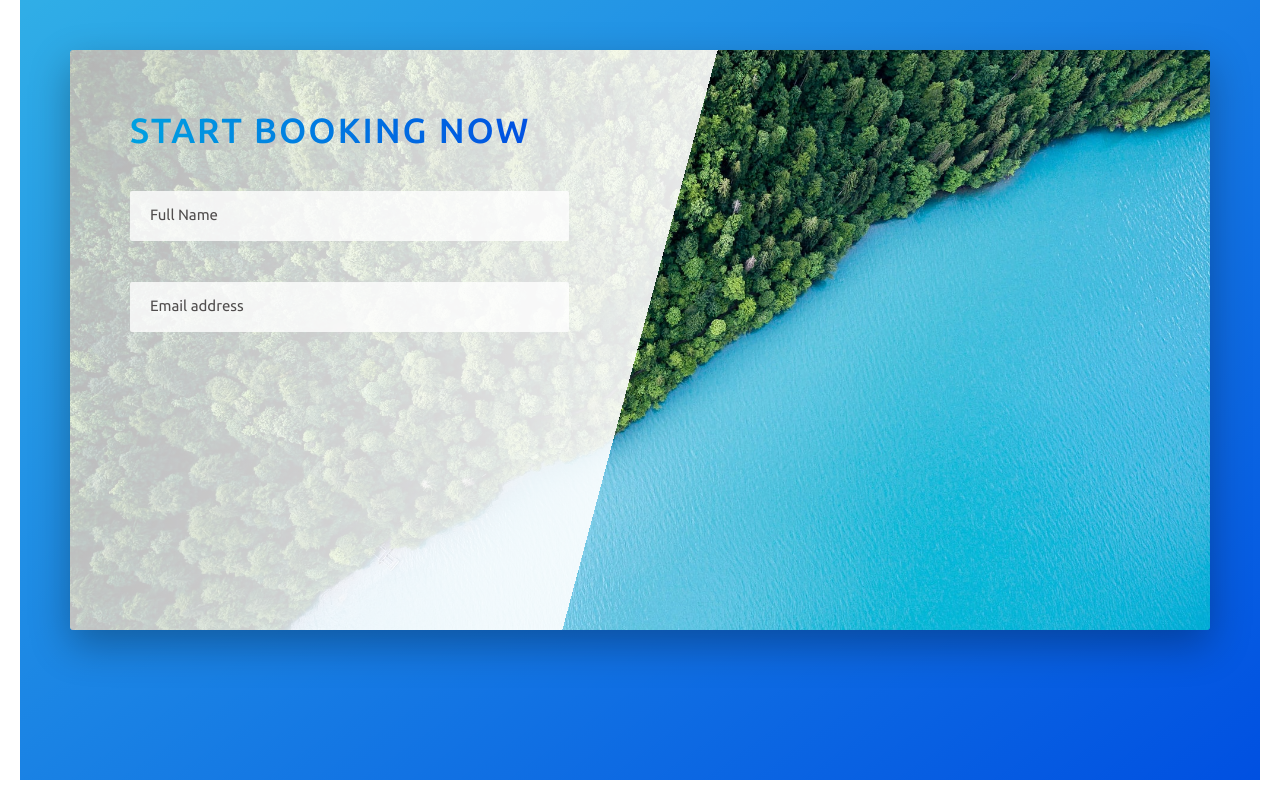
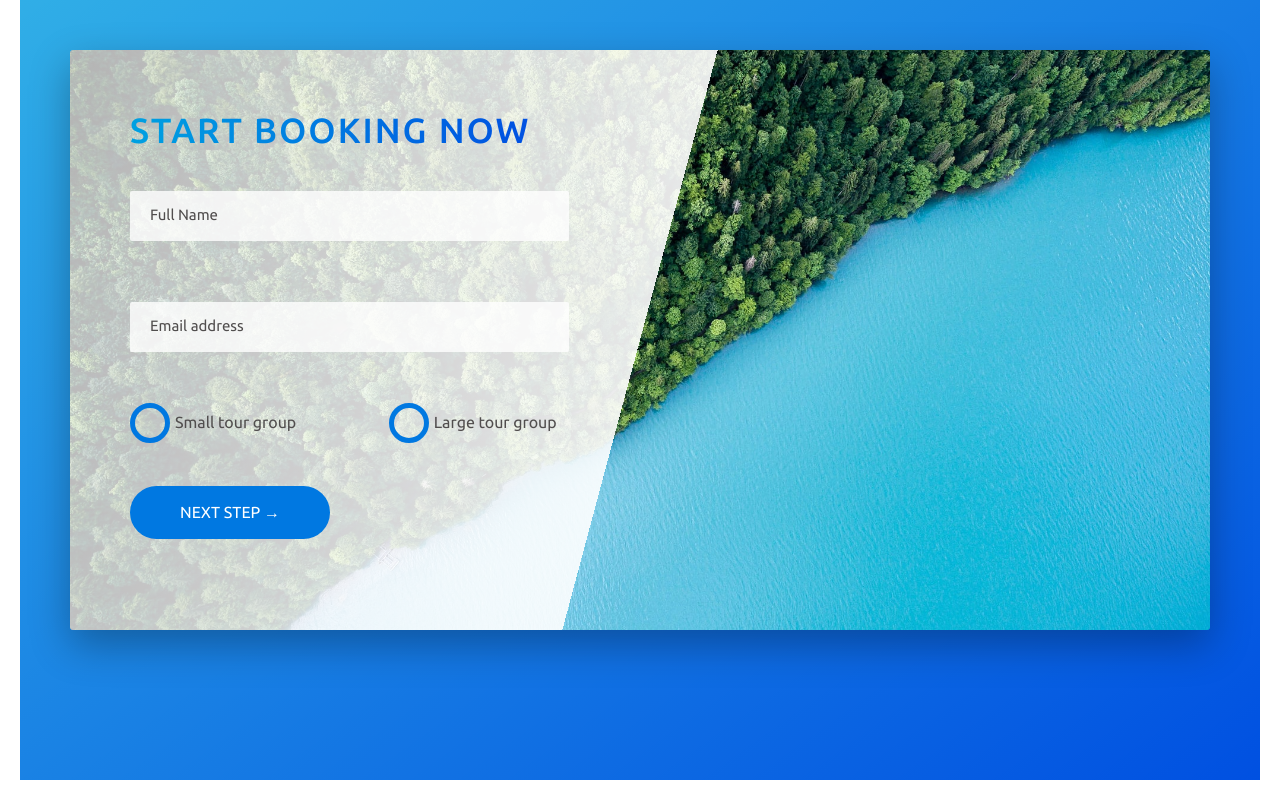
Before and after one commit to eduarf/travel-is-good, a website: page index.html in a window 1280 px wide. Shown: the part 4383-5183 px from the top of the page. Drawn offline with Linux system fonts and the light colour scheme.

Commit message:
section-book is done

```diff
--- a/index.html
+++ b/index.html
@@ -292,6 +292,24 @@
                   <input type="email" class="form__input" placeholder="Email address" required id="email">
                   <label for="email" class="form__label">Email address</label>
                 </div>
+
+                <div class="form__group">
+                  <div class="form__radio-group">
+                    <input type="radio" class="form__radio-input" id="small" name="size">
+                    <label for="small" class="form__radio-label">
+                      <span class="form__radio-button"></span>
+                      Small tour group
+                    </label>
+                  </div>
+                  <div class="form__radio-group u-margin-bottom-small ">
+                    <input type="radio" class="form__radio-input" id="large" name="size">
+                    <label for="large" class="form__radio-label">
+                      <span class="form__radio-button"></span>
+                      Large tour group
+                    </label>
+                  </div>
+                </div>
+                  <a href="#" class="button button--primary button--mid button--radius">Next Step &rarr;</a>
               </form>
             </div>
           </div>
--- a/sass/components/_button.scss
+++ b/sass/components/_button.scss
@@ -46,6 +46,24 @@
     background-color: #fff;
   }
 }
+.button--primary {
+    background-color: $color-primary;
+    color: #fff;
+    position: relative;
+    animation-name: moveInBottom;
+    animation-duration: 1s;
+    animation-delay: 0.2s;
+    &::after{
+      background-color: $color-primary;
+    }
+}
+.button--radius{
+    border-radius: 3rem !important;
+    &::after{
+        border-radius: 3rem;
+    }
+
+}
 
 .btn-text {
     &:link,
--- a/sass/components/_form.scss
+++ b/sass/components/_form.scss
@@ -1,6 +1,6 @@
 .form {
     &__group:not(:last-child){
-        margin-bottom: 2rem;
+        margin-bottom: 4rem;
     }
     &__input{
         font-family: inherit;
@@ -14,13 +14,14 @@
         border-bottom: 3px solid transparent;
         width: 70%;
         display: block;
+        transition: all .5s;
         &:focus{
         outline: none;
         box-shadow: 0 1rem 2rem rgba($color-black, .1);
-        border-bottom: 3px solid $color-primary-dark;
+        border-bottom: 3px solid green;
         }
         &:focus:invalid{
-            border-bottom: 3px solid $color-secondary-dark;
+            border-bottom: 3px solid red;
         }
         &::-webkit-input-placeholder{
             color: $color-gray-dark;
@@ -40,4 +41,45 @@
         visibility: hidden;
         transform: translateY(-4rem);
     }
+    &__radio-group{
+        width: 45%;
+        display: inline-block;
+    }
+    &__radio-label{
+        font-size: $default-font-size;
+        cursor: pointer;
+        position: relative;
+        padding-left: 4.5rem;
+    }
+    &__radio-button{
+        height: 3rem;
+        width: 3rem;
+        border: 5px solid $color-primary;
+        border-radius: 50%;
+        display: inline-block;
+        position: absolute;
+        left: 0;
+        top: -1rem;
+
+        &::after{
+            content: '';
+            display: block;
+            height: 1.8rem;
+            width: 1.8rem;
+            border-radius: 50%;
+            position: absolute;
+            top: 50%;
+            left: 50%;
+            transform: translate(-50%, -50%);
+            background-color: $color-primary;
+            opacity: 0;
+            transition: all .2s;
+        }
+    }
+    &__radio-input:checked + &__radio-label > &__radio-button::after{
+        opacity: 1;
+    }
+    &__radio-input{
+        display: none;
+    }
 }
```
Also changed, not shown: css/style.css.
